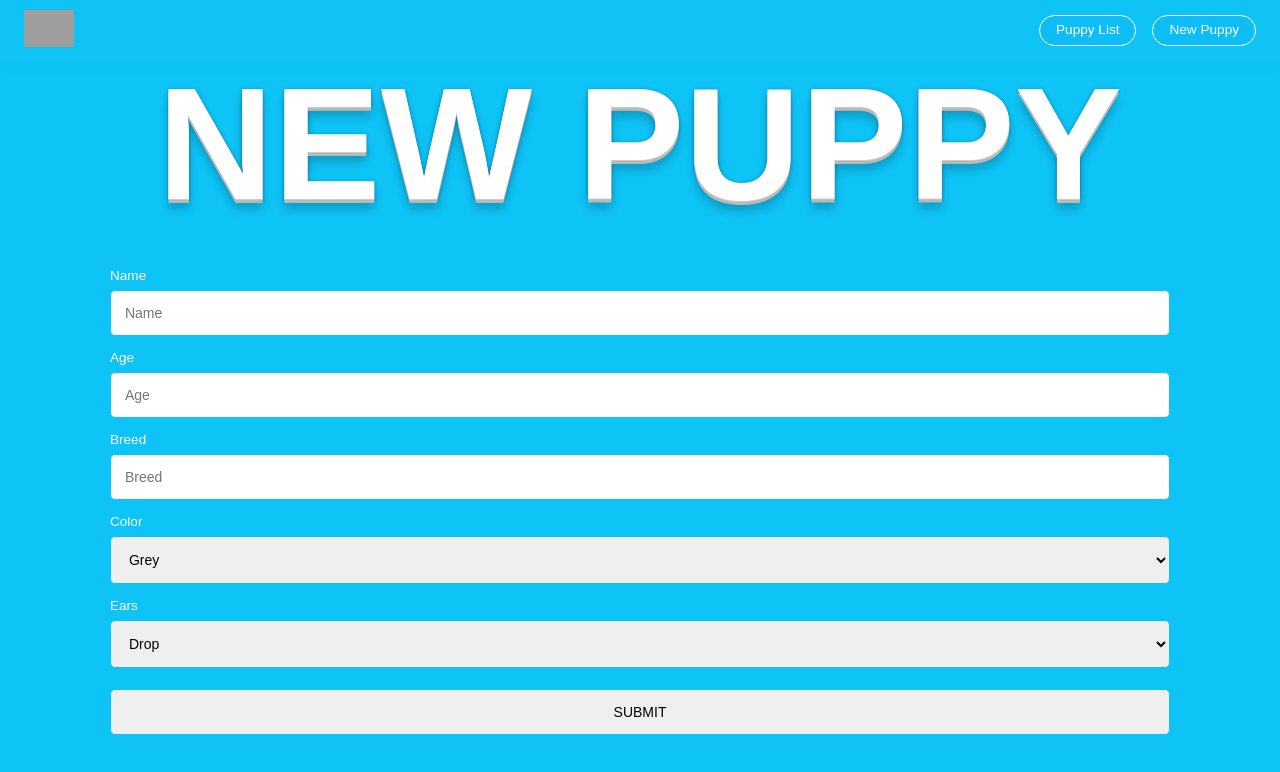
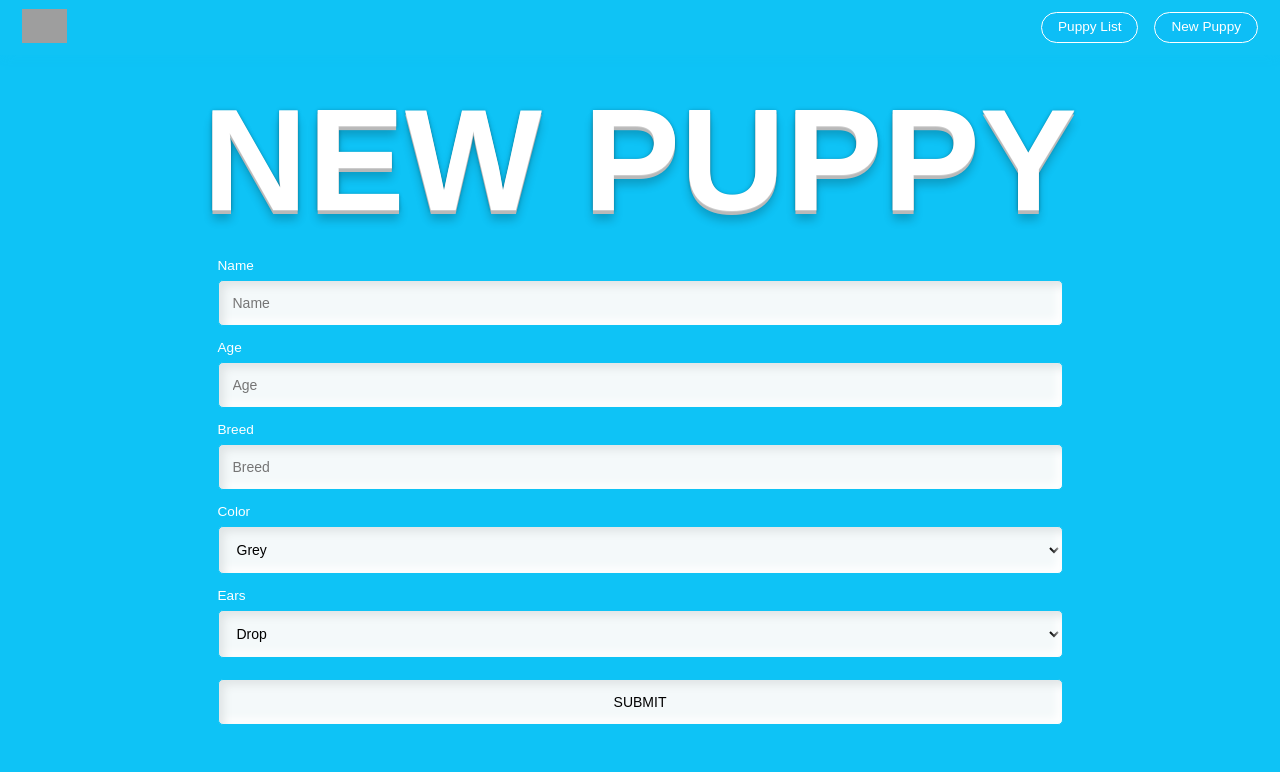
Before and after one commit to whlong1/puppies-front, a React (Create React App) app: page /puppies/new in a window 1280 px wide. Shown: the top 772 px of the page. Built offline with nearby package versions, Linux system fonts and the light colour scheme; grey boxes are pictures that could not be loaded; the HTML template or start-up script is replaced by a standard one.

Commit message:
Add neumorphic styling to inputs

```diff
--- a/src/index.css
+++ b/src/index.css
@@ -33,10 +33,10 @@ body {
 nav {
   top: 0;
   width: 100%;
-  height: 60px;
+  height: 55px;
   display: flex;
   position: fixed;
-  padding: 8px 16px;
+  padding: 7px 14px;
   align-items: center;
   justify-content: flex-end;
   background-color: rgb(15, 195, 245);
@@ -49,7 +49,7 @@ main {
   display: flex;
   color: white;
   min-height: 100%;
-  padding: 24px 16px;
+  padding: 22px 14px;
   align-items: center;
   flex-direction: column;
   justify-content: center;
@@ -75,11 +75,11 @@ nav a:first-child {
 }
 
 nav a:first-child img {
-  width: 50px;
+  width: 45px;
 }
 
 img#logo {
-  width: 350px;
+  width: 315px;
 }
 
 h1,
@@ -91,17 +91,14 @@ p {
 }
 
 h1 {
-  font-size: 450%;
+  cursor: default;
+  /* 160 */
+  font-size: 145px;
+  /* font-size: 160px; */
   font-weight: 700;
   text-align: center;
-  margin-bottom: 16px;
-
-  /* Exaggerated: */
-  cursor: default;
-  font-size: 160px;
-  margin-bottom: 32px;
-  /* ---------------- */
-
+  margin-bottom: 28px;
+  margin-bottom: 14px;
 
   text-shadow:
     0 1px 0 #CCCCCC,
@@ -120,8 +117,16 @@ h1 {
   justify-content: flex-start;
 }
 
+.new {
+  display: flex;
+  color: white;
+  min-height: 100%;
+  margin-top: 55px;
+  justify-content: flex-start;
+}
+
 ul {
-  gap: 14px;
+  gap: 12px;
   padding: 0;
   width: 100%;
   display: grid;
@@ -131,7 +136,7 @@ ul {
 
 li {
   margin: 5px;
-  height: 250px;
+  height: 225px;
   display: flex;
   cursor: pointer;
   align-items: center;
@@ -149,14 +154,18 @@ li {
 }
 
 li img {
-  width: 150px;
-  margin-bottom: 16px;
+  width: 135px;
+  margin-bottom: 14px;
 }
 
 
 
 
 /* FORM */
+form {
+  max-width: 845px;
+}
+
 input, textarea, select, button {
   width: 100%;
   border: none;
@@ -166,11 +175,14 @@ input, textarea, select, button {
   border-radius: 5px;
   margin: 7px 0px 14px 0px;
   border: 1px solid rgb(15, 195, 245);
+
+  background: #f4f9fa;
+  box-shadow: inset 5px 5px 8px #e0e5e6, inset -5px -5px 8px #ffffff;
 }
 
 input:focus, select:focus, textarea:focus {
   outline: none;
-  border: 1px solid rgb(0, 147, 188);;
+  border: 1px solid rgb(0, 147, 188);
 }
 
 
--- a/src/pages/NewPuppy.jsx
+++ b/src/pages/NewPuppy.jsx
@@ -16,8 +16,6 @@ const NewPuppy = () => {
     e.preventDefault()
     console.log('Form Data', form)
   }
-
-
 
   return (
     <main className="new">
```
